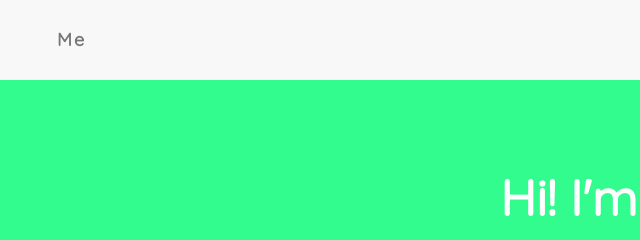
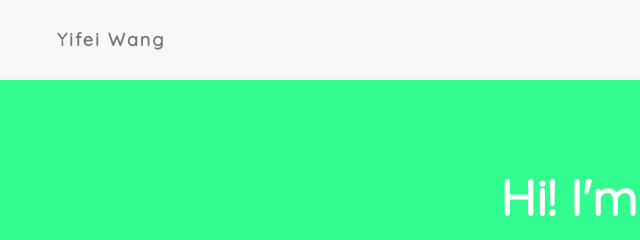
Before and after one commit to yifeidesu/yifeidesu.github.io, a plain HTML site: page index.html in a window 1280 px wide. Shown: the top 240 px of the page, 13-653 px from the left. Drawn offline with nearby package versions, Linux system fonts and the light colour scheme.

Commit message:
minor ui change

```diff
--- a/index.html
+++ b/index.html
@@ -25,7 +25,7 @@
           <span class="icon-bar"></span>
           <span class="icon-bar"></span>
         </button>
-        <a class="navbar-brand" href="#projects-div">Me</a>
+        <a class="navbar-brand" href="#projects-div">Yifei Wang</a>
       </div>
       <div class="collapse navbar-collapse" id="myNavbar">
         <ul class="nav navbar-nav navbar-right">
```
